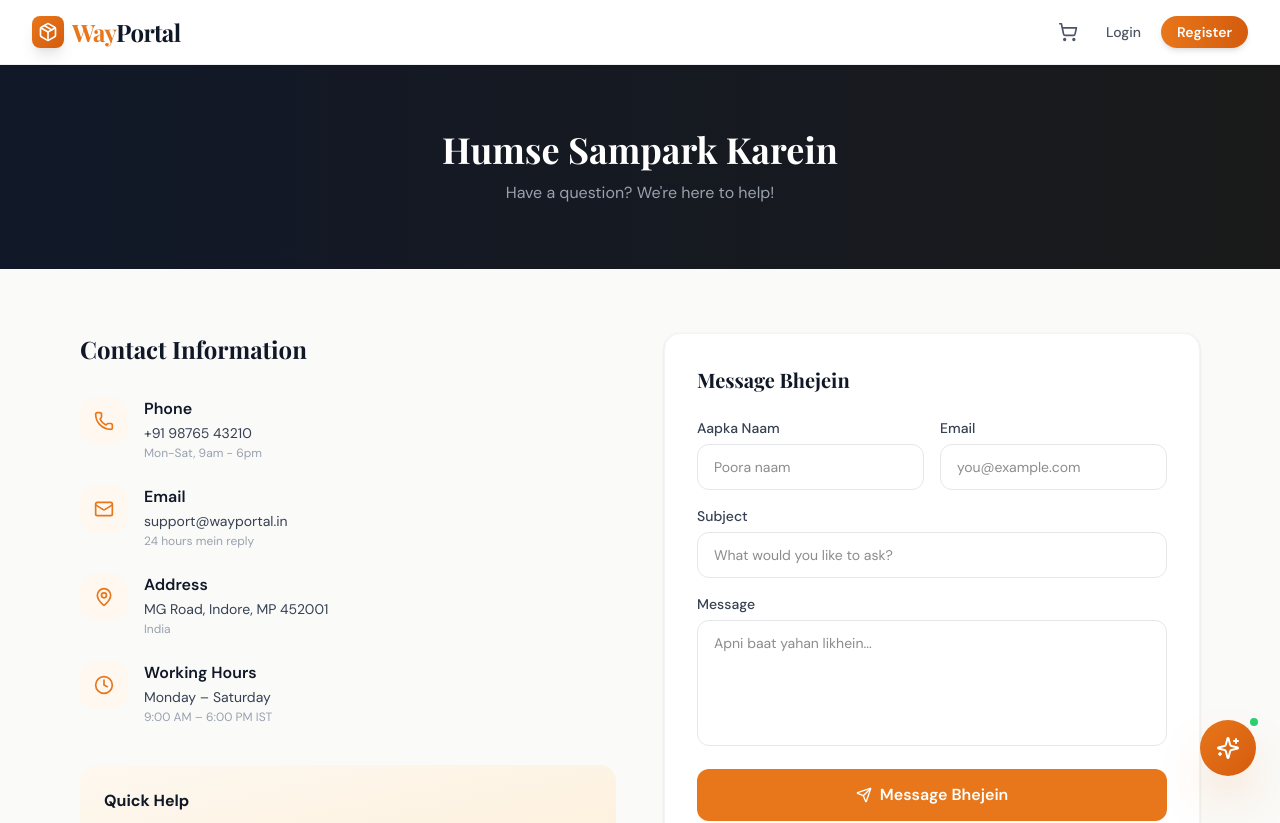
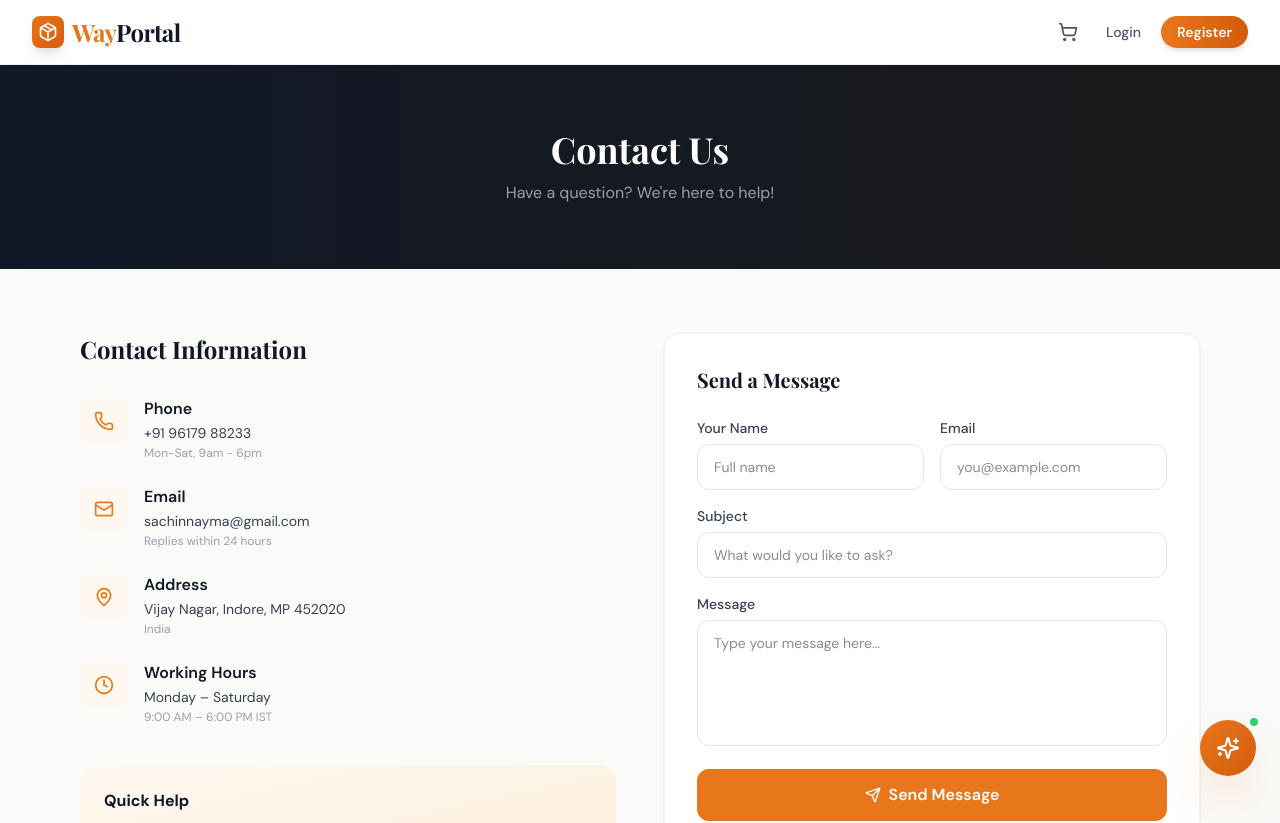
Before and after one commit to imschinn/wayfair-portal, a Next.js app in the folder frontend/: page /contact in a window 1280 px wide. Shown: the top 823 px of the page. Built offline with nearby package versions, Linux system fonts and the light colour scheme; a web font is replaced by a local one.

Commit message:
updates in

```diff
--- a/frontend/src/app/contact/page.tsx
+++ b/frontend/src/app/contact/page.tsx
@@ -18,25 +18,25 @@ export default function ContactPage() {
     <>
       <Navbar />
       <main>
-        {/* Hero */}
+        {/* Hero Section */}
         <section className="bg-gradient-to-r from-gray-900 to-[#1a1a1a] py-16 text-center px-4">
           <h1 className="text-4xl font-bold text-white mb-3" style={{ fontFamily: "var(--font-playfair)" }}>
-            Humse Sampark Karein
+            Contact Us
           </h1>
           <p className="text-gray-400">Have a question? We're here to help!</p>
         </section>
 
         <section className="max-w-6xl mx-auto px-4 py-16 grid md:grid-cols-2 gap-12">
-          {/* Contact Info */}
+          {/* Contact Information */}
           <div>
             <h2 className="text-2xl font-bold text-gray-900 mb-8" style={{ fontFamily: "var(--font-playfair)" }}>
               Contact Information
             </h2>
             <div className="space-y-6">
               {[
-                { icon: Phone, title: "Phone", info: "+91 98765 43210", sub: "Mon-Sat, 9am - 6pm" },
-                { icon: Mail, title: "Email", info: "support@wayportal.in", sub: "24 hours mein reply" },
-                { icon: MapPin, title: "Address", info: "MG Road, Indore, MP 452001", sub: "India" },
+                { icon: Phone, title: "Phone", info: "+91 96179 88233", sub: "Mon-Sat, 9am - 6pm" },
+                { icon: Mail, title: "Email", info: "sachinnayma@gmail.com", sub: "Replies within 24 hours" },
+                { icon: MapPin, title: "Address", info: "Vijay Nagar, Indore, MP 452020", sub: "India" },
                 { icon: Clock, title: "Working Hours", info: "Monday – Saturday", sub: "9:00 AM – 6:00 PM IST" },
               ].map((item) => (
                 <div key={item.title} className="flex items-start gap-4">
@@ -67,25 +67,25 @@ export default function ContactPage() {
               <div className="flex flex-col items-center justify-center h-full text-center py-10">
                 <CheckCircle className="w-16 h-16 text-emerald-500 mb-4" />
                 <h3 className="text-2xl font-bold text-gray-900 mb-2" style={{ fontFamily: "var(--font-playfair)" }}>
-                  Message Send Ho Gaya!
+                  Message Sent Successfully!
                 </h3>
                 <p className="text-gray-500">We'll get back to you shortly. Thank you!</p>
                 <button onClick={() => setSent(false)}
                   className="mt-6 px-6 py-2.5 bg-[#e8761a] text-white font-semibold rounded-xl hover:bg-[#d45c0e] transition text-sm">
-                  Dobara Bhejein
+                  Send Another Message
                 </button>
               </div>
             ) : (
               <>
                 <h2 className="text-xl font-bold text-gray-900 mb-6" style={{ fontFamily: "var(--font-playfair)" }}>
-                  Message Bhejein
+                  Send a Message
                 </h2>
                 <form onSubmit={handleSubmit} className="space-y-4">
                   <div className="grid sm:grid-cols-2 gap-4">
                     <div>
-                      <label className="block text-sm font-medium text-gray-700 mb-1.5">Aapka Naam</label>
+                      <label className="block text-sm font-medium text-gray-700 mb-1.5">Your Name</label>
                       <input type="text" value={form.name} onChange={(e) => setForm({ ...form, name: e.target.value })}
-                        placeholder="Poora naam" required
+                        placeholder="Full name" required
                         className="w-full px-4 py-3 border border-gray-200 rounded-xl text-sm focus:outline-none focus:ring-2 focus:ring-[#e8761a]/40" />
                     </div>
                     <div>
@@ -104,12 +104,12 @@ export default function ContactPage() {
                   <div>
                     <label className="block text-sm font-medium text-gray-700 mb-1.5">Message</label>
                     <textarea value={form.message} onChange={(e) => setForm({ ...form, message: e.target.value })}
-                      placeholder="Apni baat yahan likhein..." rows={5} required
+                      placeholder="Type your message here..." rows={5} required
                       className="w-full px-4 py-3 border border-gray-200 rounded-xl text-sm focus:outline-none focus:ring-2 focus:ring-[#e8761a]/40 resize-none" />
                   </div>
                   <button type="submit"
                     className="w-full flex items-center justify-center gap-2 bg-[#e8761a] hover:bg-[#d45c0e] text-white font-semibold py-3.5 rounded-xl transition">
-                    <Send className="w-4 h-4" /> Message Bhejein
+                    <Send className="w-4 h-4" /> Send Message
                   </button>
                 </form>
               </>
--- a/frontend/src/components/layout/Footer.tsx
+++ b/frontend/src/components/layout/Footer.tsx
@@ -19,10 +19,21 @@ export default function Footer() {
             Your premium home furnishings destination. Quality furniture, beautiful décor, delivered to your door.
           </p>
           <div className="flex gap-3">
-            {[Instagram, Twitter, Facebook, Youtube].map((Icon, i) => (
-              <div key={i} className="w-9 h-9 bg-gray-800 hover:bg-[#e8761a] rounded-xl flex items-center justify-center cursor-pointer transition">
-                <Icon className="w-4 h-4 text-gray-400 hover:text-white" />
-              </div>
+            {[
+              { Icon: Instagram, href: "https://instagram.com" },
+              { Icon: Twitter, href: "https://twitter.com" },
+              { Icon: Facebook, href: "https://facebook.com" },
+              { Icon: Youtube, href: "https://youtube.com" }
+            ].map((social, i) => (
+              <a
+                key={i}
+                href={social.href}
+                target="_blank"
+                rel="noopener noreferrer"
+                className="w-9 h-9 bg-gray-800 hover:bg-[#e8761a] rounded-xl flex items-center justify-center transition group"
+              >
+                <social.Icon className="w-4 h-4 text-gray-400 group-hover:text-white transition" />
+              </a>
             ))}
           </div>
         </div>
@@ -53,6 +64,7 @@ export default function Footer() {
               { label: "My Orders", href: "/orders" },
               { label: "Shopping Cart", href: "/cart" },
               { label: "Dashboard", href: "/dashboard" },
+              { label: "Contact Us", href: "/contact" },
             ].map((link) => (
               <li key={link.label}>
                 <Link href={link.href} className="hover:text-[#e8761a] transition">{link.label}</Link>
@@ -94,9 +106,9 @@ export default function Footer() {
         <div className="max-w-7xl mx-auto flex flex-col sm:flex-row items-center justify-between gap-2 text-xs text-gray-500">
           <span>© {new Date().getFullYear()} WayPortal. All rights reserved.</span>
           <div className="flex gap-4">
-            <span className="hover:text-gray-300 cursor-pointer">Privacy Policy</span>
-            <span className="hover:text-gray-300 cursor-pointer">Terms of Service</span>
-            <span className="hover:text-gray-300 cursor-pointer">Sitemap</span>
+            <Link href="/privacy" className="hover:text-gray-300">Privacy Policy</Link>
+            <Link href="/terms" className="hover:text-gray-300">Terms of Service</Link>
+            <Link href="/sitemap" className="hover:text-gray-300">Sitemap</Link>
           </div>
         </div>
       </div>
```
